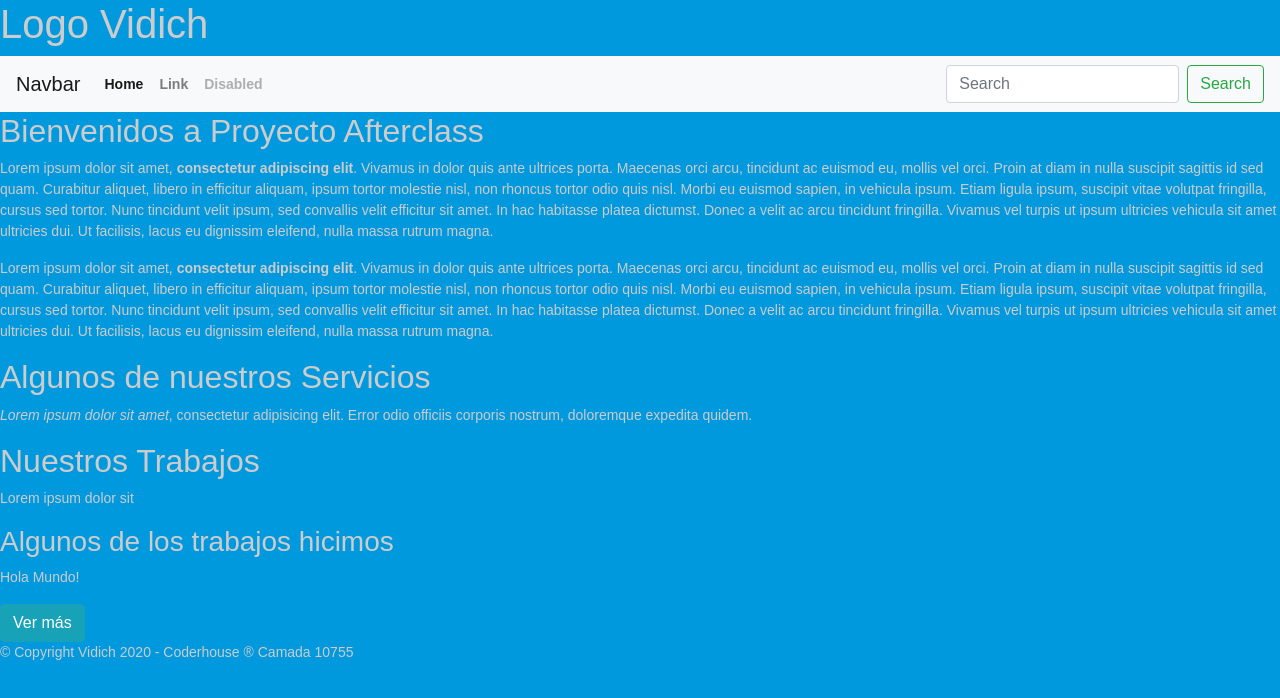
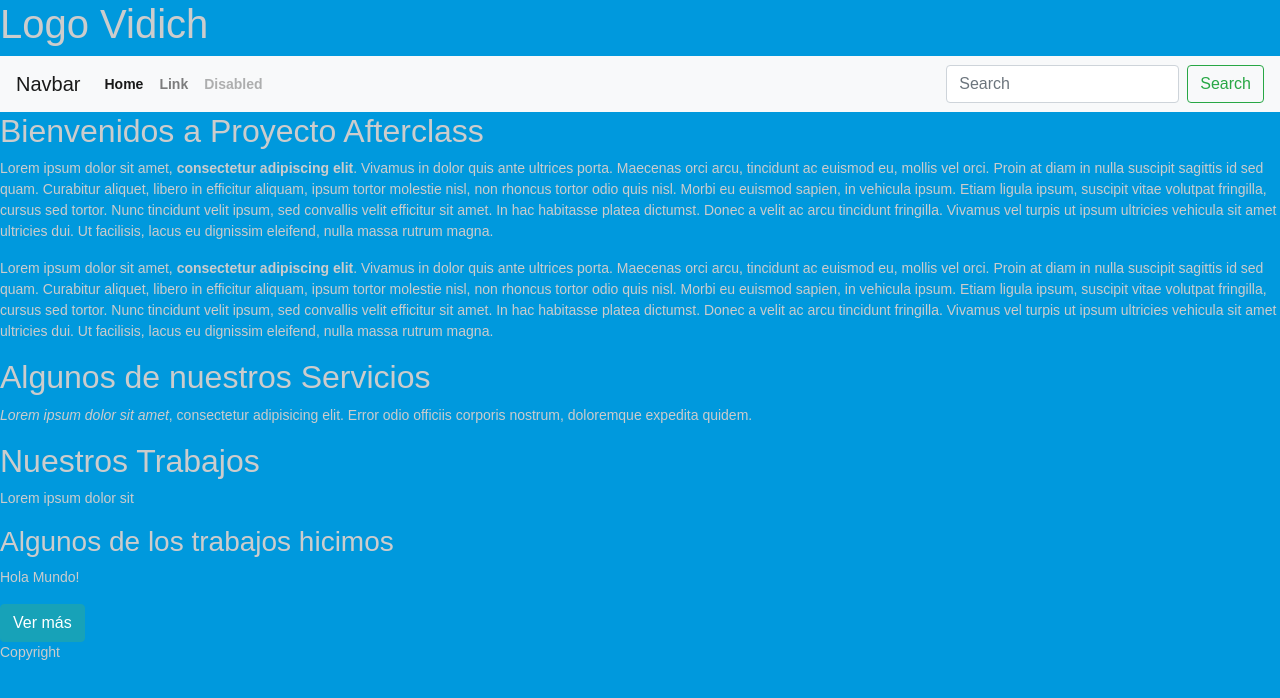
Before and after one commit to diedac/proyecto-camada-10755, a website: page index.html in a window 1280 px wide. Drawn offline with nearby package versions, Linux system fonts and the light colour scheme.

Commit message:
Modificado de footer

```diff
--- a/index.html
+++ b/index.html
@@ -86,7 +86,7 @@
       </section>
     </main>
     <footer>
-      <p>&copy; Copyright Vidich 2020 - Coderhouse &reg; Camada 10755</p>
+      <p>Copyright</p>
     </footer>
     <script type="text/script" src="js/bootstrap.min.js"></script>
   </body>
```
